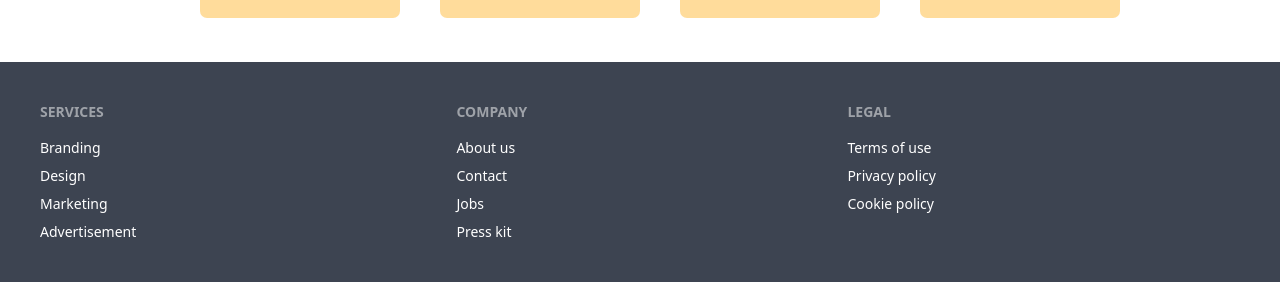
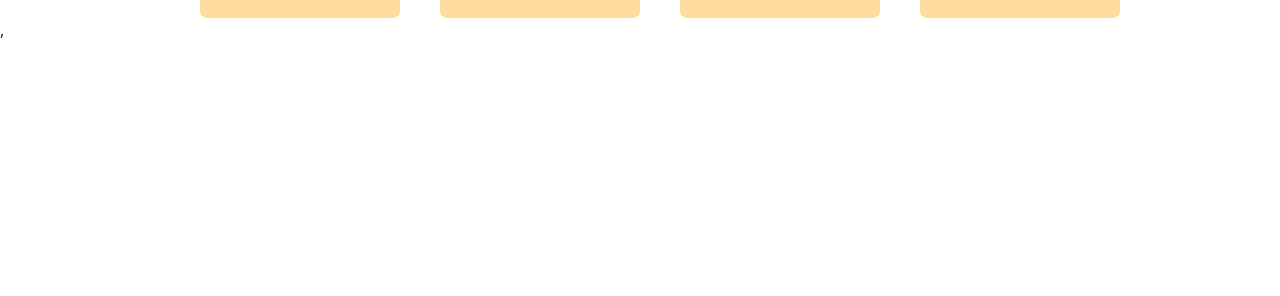
Before and after one commit to Fahimmuntasir1/Foodie-Restaurent-web, a React (Create React App) app: page / in a window 1280 px wide. Shown: the part 1035-1331 px from the top of the page. After the commit the page ends 1077 px from the top, so only its background shows below. Built offline with nearby package versions, Linux system fonts and the light colour scheme.

Commit message:
something

```diff
--- a/src/Components/Home/Home.js
+++ b/src/Components/Home/Home.js
@@ -1,14 +1,13 @@
 import React from "react";
+import Category from "./Category/Category";
 import Navbar from "./Navbar/Navbar";
-import Category from "./Category/Category";
-import Footer from "./Footer/Footer";
 
 const Home = () => {
   return (
     <div>
       <Navbar />
       <Category/>
-      <Footer/>
+      {/* <Footer/> */}
     </div>
   );
 };
```
